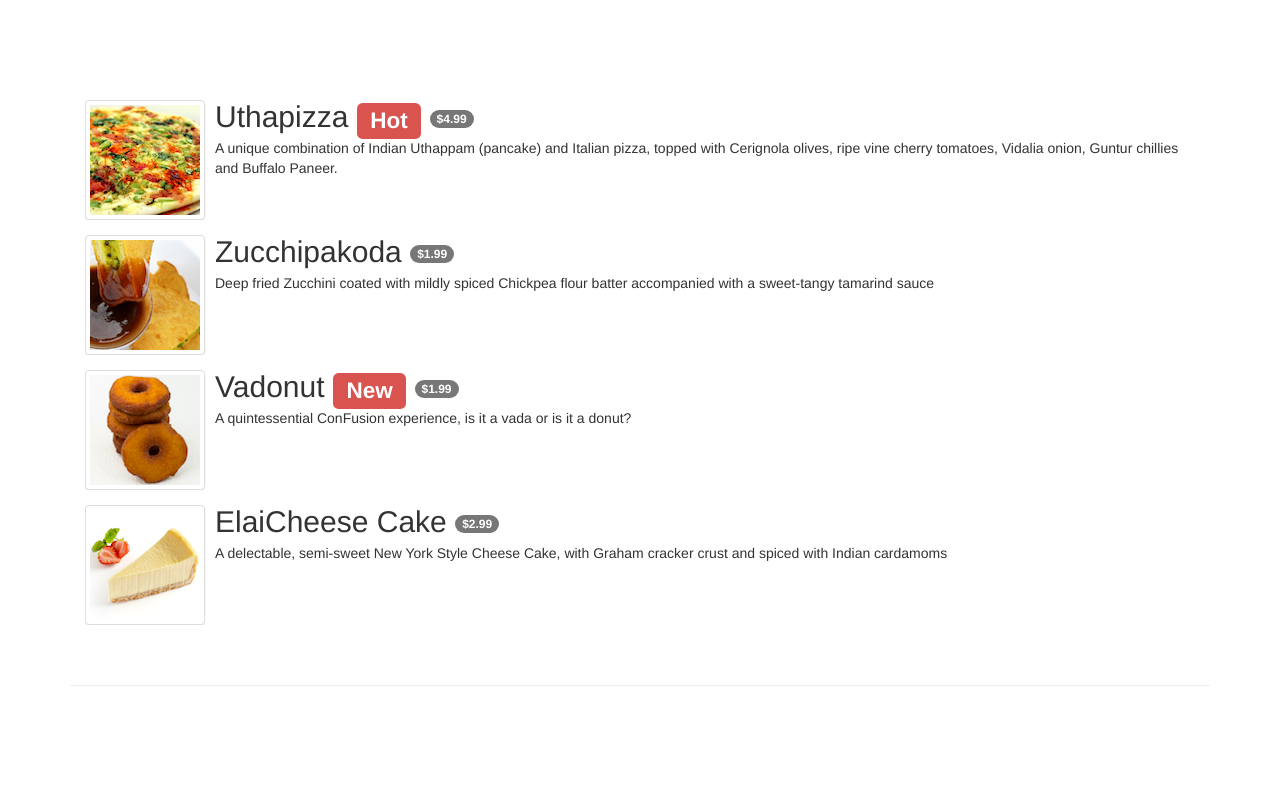
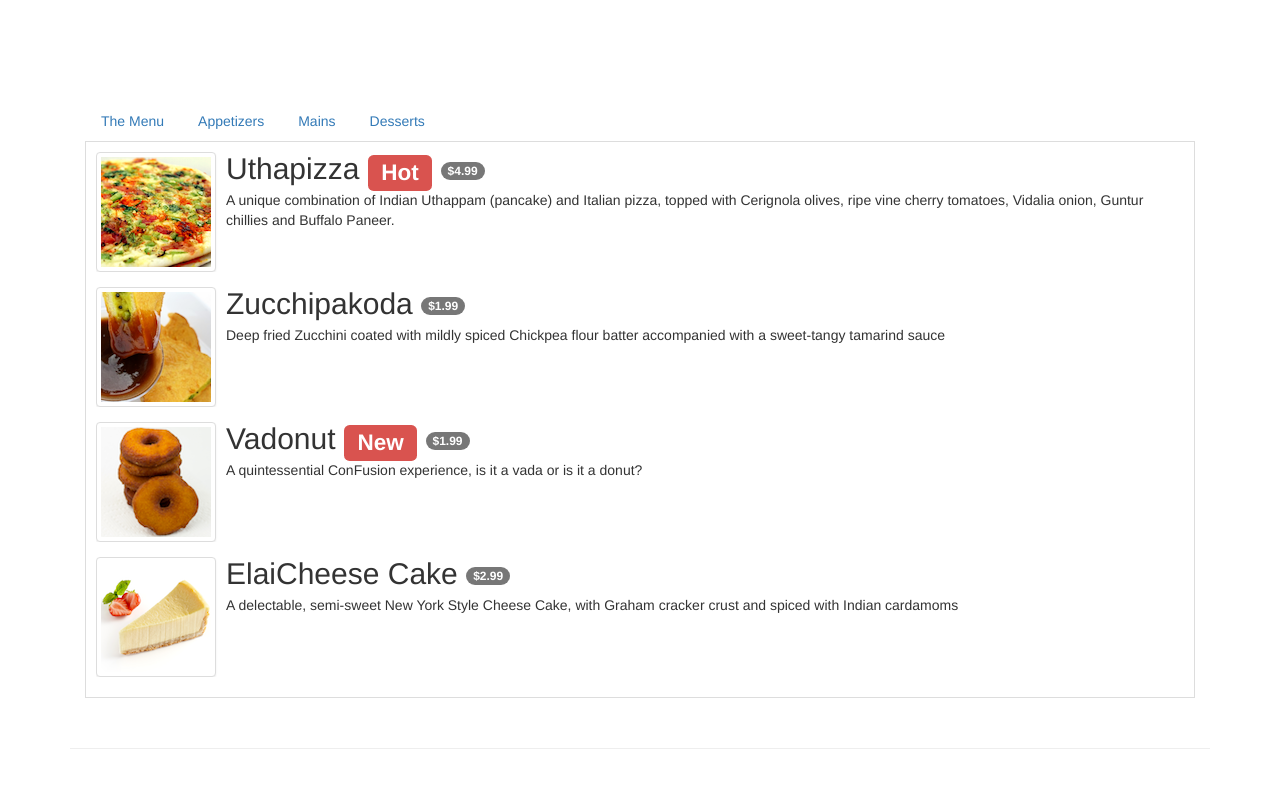
Before and after one commit to vvs14/full-stack-JS-hkust, a website: page app/menu.html in a window 1280 px wide. Drawn offline with Linux system fonts and the light colour scheme.

Commit message:
Added tabbed navigation

```diff
--- a/app/menu.html
+++ b/app/menu.html
@@ -28,7 +28,14 @@
     <div class="container">
         <div class="row row-content" ng-controller="menuController as menuCtrl">
             <div class="col-xs-12">
-                <ul class="media-list">
+                <ul class="nav nav-tabs" role="tablist">
+                    <li role="presentation"><a aria-controls="all menu" role="tab"> The Menu</a> </li>
+                    <li role="presentation"><a aria-controls="appetizers" role="tab"> Appetizers</a> </li>
+                    <li role="presentation"><a aria-controls="mains" role="tab"> Mains</a> </li>
+                    <li role="presentation"><a aria-controls="desserts" role="tab"> Desserts</a> </li>
+                </ul>
+                <div class="tab-content">
+                    <ul class="media-list tab-pane fade in active">
                         <li class="media" ng-repeat="dish in menuCtrl.dishes">
                             <div class="media-left media-middle">
                                 <a href="#">
@@ -44,6 +51,7 @@
                             </div>
                         </li>
                     </ul>
+                </div>
             </div>
         </div>
     </div>
```
Lines whose indentation alone changed are shown as unchanged.
